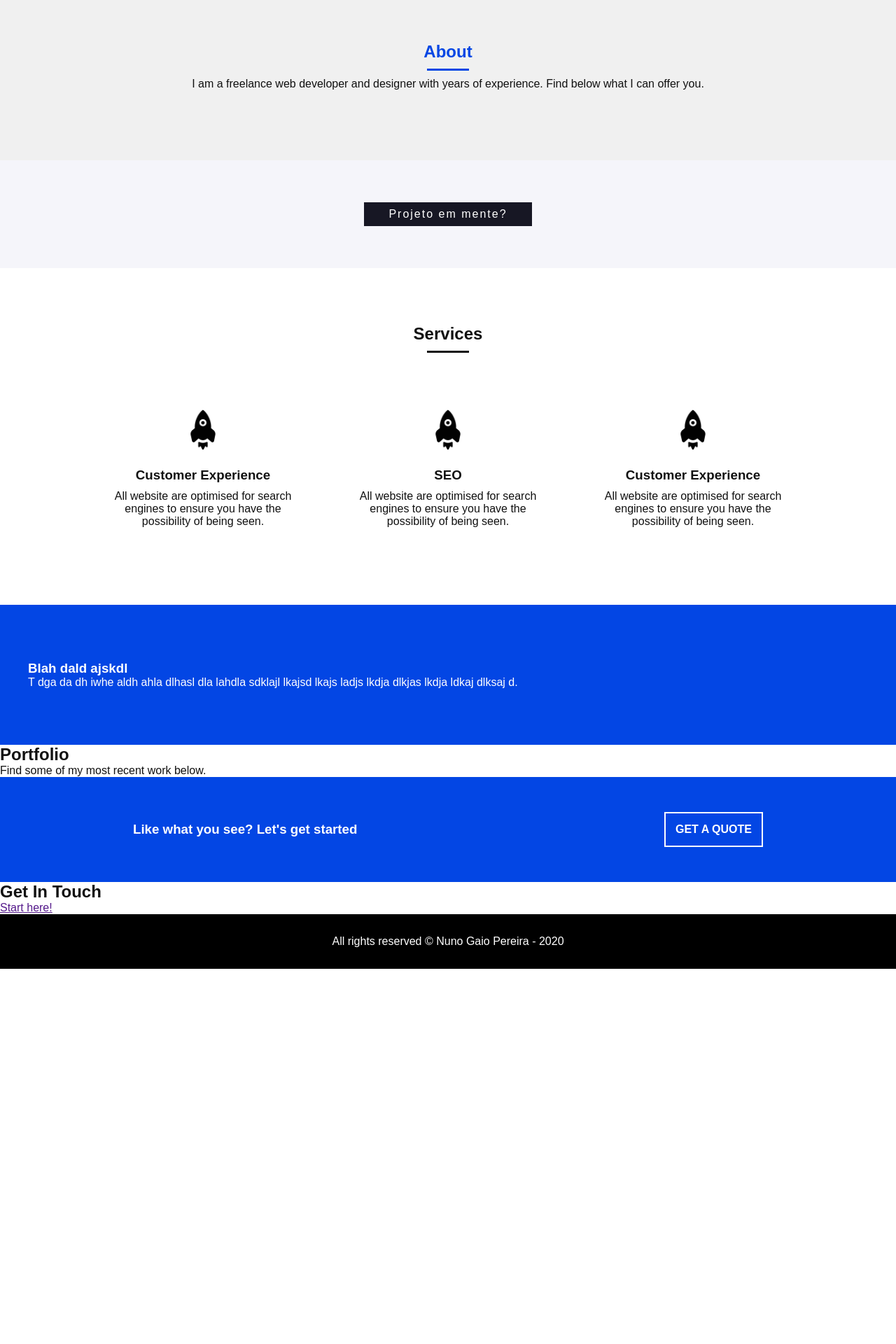
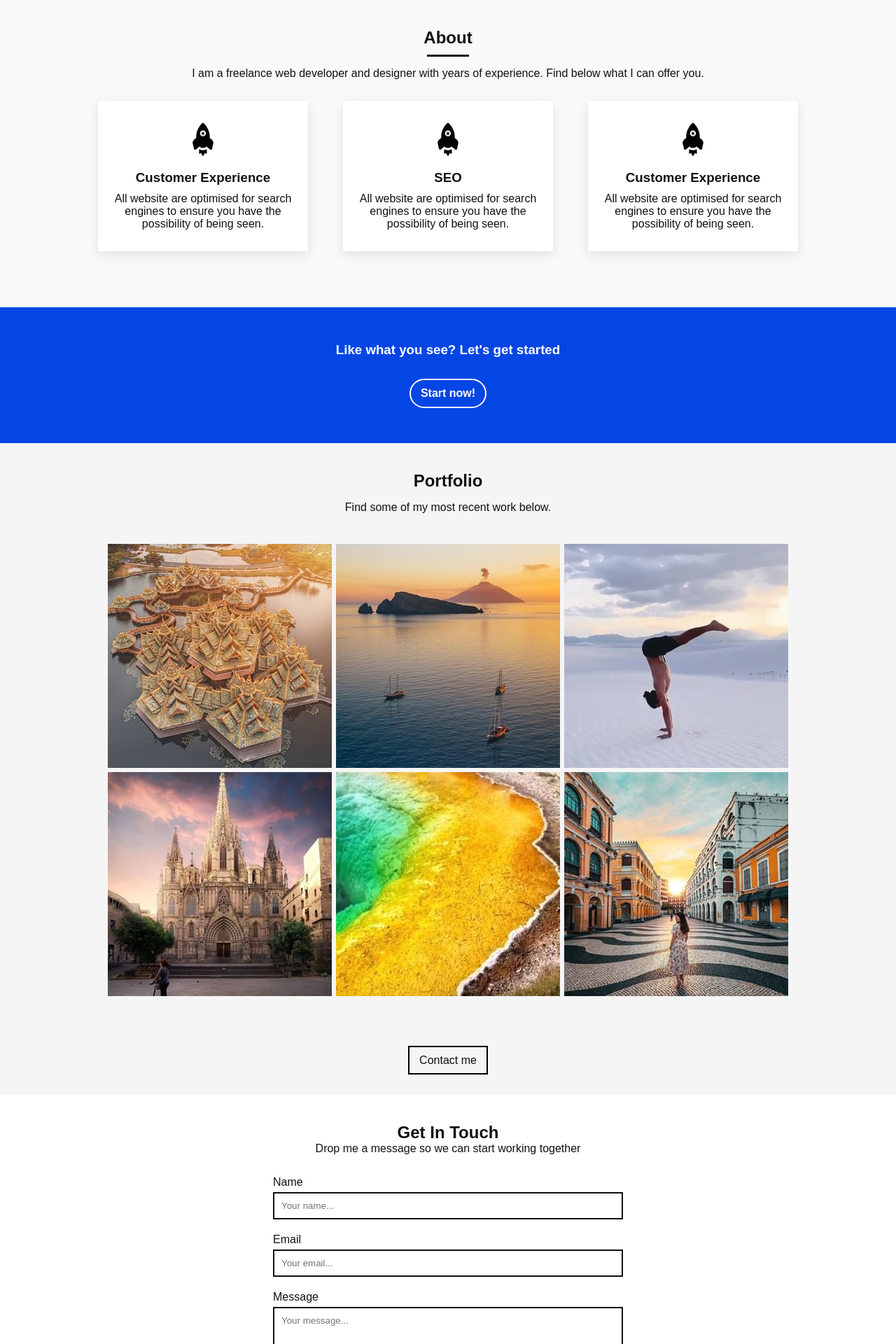
Before and after one commit to NunoGaioPereira/web-dev-portfolio, a PHP site: page / in a window 1280 px wide. Shown: the part 840-2760 px from the top of the page at 70% size. Before the commit the page ends 2224 px from the top, so only its background shows below. Run offline with PHP 8.4, Linux system fonts and the light colour scheme.

Commit message:
Added portfolio section and images

```diff
--- a/css/main.css
+++ b/css/main.css
@@ -1,5 +1,6 @@
 :root {
 	--main-color: #0346E4;
+	/*--main-color: #0f0f0f;*/
 	--secondary-color: #2868ff;
 	--nav-height: 60px;
 }
@@ -28,7 +29,8 @@ nav {
 	width: 100%;
 	height: var(--nav-height);
 	position: fixed;
-	/*border-bottom: 1px solid #ddd;*/
+	border-bottom: 1px solid #ddd;
+	box-shadow: 0 0 10px -2px rgba(0, 0, 0, 0.3);
 	transition: all 0.3s ease-in-out;
 	line-height: var(--nav-height);
 	z-index: 50;
@@ -38,12 +40,20 @@ nav .logo {
 	width: 100px;
 	display: inline-block;
 	float: left;
-	margin-left: 30px;
+	margin-left: 80px;
 	font-weight: bold;
 	font-size: 25px;
 	color: var(--main-color);
 	transition: all 0.3s ease-in-out;
 }
+
+nav .logo img {
+	width: 200px;
+	top: 10px;
+	position: relative;
+}
+
+
 
 nav ul {
 	list-style: none;
@@ -88,6 +98,7 @@ nav.scrolled {
 nav.scrolled .logo {
 	color: #fff;
 }
+
 nav.scrolled ul li a {
 	color: #fff;
 }
@@ -155,32 +166,108 @@ nav.scrolled ul li a {
 }
 
 
-.about {
-	padding: 100px 50px;
-	background-color: #f0f0f0;
+.portfolio {
 	text-align: center;
+	background-color: #f5f5f5;
+	padding: 40px;
 }
 
-.about h2 {
-	color: var(--main-color);
+.portfolio h2 {
+	margin-bottom: 15px;
 }
 
-.about h2:after {
-	content: '';
-	width: 60px;
-	height: 3px;
-	background-color: var(--main-color);
-	position: relative;
-	margin: 10px auto;
-	display: block;
+.portfolio .gallery {
+	padding: 40px 0 80px;
+	display: flex;
+	flex-wrap: wrap;
+	justify-content: center;
+	//max-width: 800px;
+	margin: 0 auto;
 }
 
+.portfolio .gallery .img-block {
+	transition: opacity 0.25s ease-in-out;
+	margin: 3px;
+	display: flex;
+	cursor: pointer;
+	position: relative;
+}
+
+.portfolio .gallery .img-block:hover .overlay{
+	opacity: 1;
+}
+
+.portfolio .gallery .img-block .overlay {
+	width: 100%;
+	height: 100%;
+	position: absolute;
+	z-index: 20;
+	background-color: rgba(0,0,0,0.6);
+	display: flex;
+	align-items: center;
+	justify-content: center;
+	flex-direction: column;
+	opacity: 0;
+	color: #fff;
+	transition: all 0.25s ease-in-out;
+}
+
+.portfolio .gallery .img-block .overlay a {
+	padding: 10px;
+	background-color: #010101;
+	color: #ffffff;
+	margin: 5px 5px;
+	text-decoration: none;
+	transition: background-color 0.2s ease-in-out;
+}
+
+.portfolio .gallery .img-block .overlay a:hover {
+	background-color: #111;
+}
+
+.portfolio .gallery img {
+	//margin: 5px;
+	//max-width: 100%;
+	//width: 250px;
+	width: 100%;
+}
+
+.portfolio .image {
+	display: flex;
+}
+
+.portfolio .image:hover ~ .portfolio .image:after {
+	background-color: rgba(0,0,0,0.3);
+	display: block;
+	position: absolute;
+	content: '';
+	width: 100%;
+	height: 100%;
+	z-index: 50;
+}
+
+.portfolio .to-contact {
+	text-decoration: none;
+	//background-color: #010101;
+	color: #111;
+	padding: 10px 14px;
+	font-weight: 500;
+	transition: background-color 0.25s ease-in-out;
+	border: 2px solid #010101;
+}
+
+.portfolio .to-contact:hover {
+	background-color: #010101;
+	color: #fff;
+	//box-shadow: 0 0 10px 0 rgba(0, 0, 0, 0.3);
+}
 
 .newsletter {
 	padding: 80px 40px;
 	background-color: var(--main-color);
 	color: #fff;
 }
+
 
 .footer {
 	padding: 30px;
@@ -192,13 +279,13 @@ nav.scrolled ul li a {
 
 .test {
 	padding: 80px 20px;
-	background-color: #fff;
+	background-color: #f9f9f9;
 	text-align: center;
 }
 
 .test h2 {
 	color: #111;
-	margin-bottom: 50px;
+	//margin-bottom: 50px;
 }
 
 .test h2:after {
@@ -207,8 +294,13 @@ nav.scrolled ul li a {
 	height: 3px;
 	background-color: #111;
 	position: relative;
-	margin: 10px auto;
+	margin: 10px auto 15px;
 	display: block;
+}
+
+.test p {
+	margin: 0 auto 30px;
+	max-width: 800px;
 }
 
 .test .row {
@@ -229,7 +321,7 @@ nav.scrolled ul li a {
 	text-align: center;
 	cursor: pointer;
 	transition: all 0.2s ease-in-out;
-
+	box-shadow: 0px 5px 15px rgba(10, 20, 30, 0.1);
 }
 
 .test .row .col h3 {
@@ -237,8 +329,12 @@ nav.scrolled ul li a {
 }
 
 .test .row .col img {
-	width: 60px;
-	margin-bottom: 20px;
+	width: 50px;
+	margin-bottom: 15px;
+}
+
+.test .row .col p {
+	margin: 0;
 }
 
 .test .row .col:hover {
@@ -296,6 +392,9 @@ nav.scrolled ul li a {
 
 .quote {
 	background-color: var(--main-color);
+	//background: url('../img/back1.jpg');
+	background-size: cover;
+	background-position: bottom;
 	padding: 50px 40px;
 }
 
@@ -303,16 +402,22 @@ nav.scrolled ul li a {
 	display: flex;
 	justify-content: space-between;
 	align-items: center;
+	flex-direction: column;
 	max-width: 900px;
 	margin: 0 auto;
 	color: #fff;
+}
+
+.quote-content h3 {
+	margin-bottom: 30px;
 }
 
 .quote-content a {
 	color: #fff;
 	text-decoration: none;
 	font-weight: 600;
-	padding: 14px;
+	padding: 10px 14px;
+	border-radius: 50px;
 	border: 2px solid #fff;
 	transition: all 0.3s ease-in-out;
 }
@@ -321,3 +426,92 @@ nav.scrolled ul li a {
 	color: var(--main-color);
 	background-color: #fff;
 }
+
+.full {
+	height: 100vh;
+	background-image: url('../img/back1.jpg');
+	background-size: cover;
+	background-position: bottom;
+	display: flex;
+	justify-content: center;
+	align-items: center;
+}
+
+.full div {
+	max-width: 500px;
+	padding: 40px 30px 50px;
+	background-color: rgba(255,255,255,0.8);
+}
+
+.full div h3 {
+	margin-bottom: 30px;
+	font-size: 26px;
+}
+
+/*
+.menu {
+	width: 100%;
+	//background-color: lightgray;
+	height: 160px;
+}
+
+.menu div {
+	max-width: 960px;
+	margin: 0 auto;
+	background-color: #fff;
+	height: 80px;
+	box-shadow: -1px 4px 74px -16px rgba(0,0,0,.3);
+	transform: translateY(-40px);
+}
+*/
+
+.contact {
+	text-align: center;
+	padding: 40px 30px;
+}
+
+.contact form {
+	max-width: 500px;
+	margin: 30px auto;
+	text-align: left;
+}
+
+.contact form input {
+	width: 100%;
+	display: block;
+	padding: 10px;
+	margin: 0 0 20px;
+}
+
+.contact form label {
+	margin-bottom: 5px;
+	display: block;
+	font-weight: 500;
+}
+.contact form textarea {
+	width: 100%;
+	padding: 10px;
+	height: 150px;
+}
+
+.contact form .btn-submit {
+	background-color: var(--main-color);
+	color: #fff;
+	font-weight: 600;
+	outline: none;
+	border: none;
+	max-width: 300px;
+	padding: 15px 0;
+	margin: 20px auto;
+	cursor: pointer;
+	transition: all 0.25s ease-in-out;
+	font-size: 16px;
+}
+
+.contact form .btn-submit:hover {
+	background-color: #111;
+}
+
+.contact form input,.contact form textarea {
+	border: 2px solid #111;
+}
--- a/index.html
+++ b/index.html
@@ -18,7 +18,9 @@
 </head>
 <body>
 	<nav class="clearfix">
-		<div class="logo">NGP</div>
+		<div class="logo">
+			<a href=""><img src="./img/logo1.png"></a>
+		</div>
 		<ul>
 			<li><a href="">Home</a></li>
 			<li><a href="">About</a></li>
@@ -39,18 +41,10 @@
 			<img src="./img/back2.jpg">
 		</div>
 	</div>
-	<section class="about">
+
+	<section class="test">
 		<h2>About</h2>
 		<p>I am a freelance web developer and designer with years of experience. Find below what I can offer you.</p>
-	</section>
-	<section class="mind">
-		<a href=""><span>Projeto em mente?</span><span>Start now!</span></a>
-
-		<!--<a href="#contact-section" class="btn btn-animated btn-split btn-dark ripple-alone" data-text="projecto em mente?">PROJECT IN MIND? <span>&nbsp;&nbsp;&nbsp;&nbsp;&nbsp;vamos a isso&nbsp;...&nbsp;&nbsp;&nbsp;&nbsp;</span></a>-->
-	</section>
-
-	<section class="test">
-		<h2>Services</h2>
 		<div class="row">
 			<div class="col">
 				<img src="./img/rocket.png">
@@ -70,27 +64,58 @@
 		</div>
 	</section>
 
-	<div class="newsletter">
-		<h3>Blah dald ajskdl</h3>
-		<p>T dga da dh iwhe aldh ahla dlhasl dla lahdla sdklajl lkajsd lkajs ladjs lkdja dlkjas lkdja ldkaj dlksaj d.</p>
-	</div>
+
+
+	<section class="quote">
+		<div class="quote-content">
+			<h3>Like what you see? Let's get started</h3>
+			<a href="">Start now!</a>
+		</div>
+	</section>
+
 
 	<section class="portfolio">
 		<h2>Portfolio</h2>
 		<p>Find some of my most recent work below.</p>
+		<div class="gallery">
+			<!--<a href="" class="image"><img src="./img/ig1.jpg"></a>
+			<a href="" class="image"><img src="./img/ig1.jpg"></a>
+			<a href="" class="image"><img src="./img/ig1.jpg"></a>
+			<a href="" class="image"><img src="./img/ig1.jpg"></a>
+			<a href="" class="image"><img src="./img/ig1.jpg"></a>
+			<a href="" class="image"><img src="./img/ig1.jpg"></a>-->
+			<div class="img-block">
+				<img src="img/ig2.jpg">
+				<div class="overlay">
+					<h3>Musician Website</h3>
+					<p>andregaiopereira.com</p>
+					<a href="">Expand</a>
+					<a href="">Visit</a>
+				</div>
+			</div>
+			<div class="img-block"><img src="img/ig3.jpg"></div>
+			<div class="img-block"><img src="img/ig4.jpg"></div>
+			<div class="img-block"><img src="img/ig5.jpg"></div>
+			<div class="img-block"><img src="img/ig6.jpg"></div>
+			<div class="img-block"><img src="img/ig1.jpg"></div>
+		</div>
+		<p><a href="" class="to-contact">Contact me</a></p>
 	</section>
 
-	<section class="quote">
-		<div class="quote-content">
-			<h3>Like what you see? Let's get started</h3>
-			<a href="">GET A QUOTE</a>
-		</div>
-	</section>
 
 	<section class="contact">
 		<h2>Get In Touch</h2>
 		<p></p>
-		<a href="">Start here!</a>
+		<p>Drop me a message so we can start working together</p>
+		<form action="" method="POST">
+			<label>Name</label>
+			<input type="text" name="name" placeholder="Your name...">
+			<label>Email</label>
+			<input type="text" name="email" placeholder="Your email...">
+			<label>Message</label>
+			<textarea placeholder="Your message..." name="message"></textarea>
+			<input class="btn-submit" type="submit" value="Send">
+		</form>
 	</section>
 
 	<footer class="footer">
@@ -100,7 +125,7 @@
 	<script src="./js/main.js"></script>
 
 	<script type="text/javascript">
-		$(document).ready(function () {
+		/*$(document).ready(function () {
 			$(function() {
 			  $(window).scroll(function() {
 			     if($(window).scrollTop() > 100) {
@@ -113,7 +138,7 @@
 
 			  });
 			});
-		});
+		});*/
 
 	</script>
 </body>
```
Also changed, not shown: img/back1.jpg (added), img/ig1.jpg (added), img/ig2.jpg (added), img/ig3.jpg (added), img/ig4.jpg (added), img/ig5.jpg (added), img/ig6.jpg (added), img/logo1.png (added), img/logo2.png (added).
